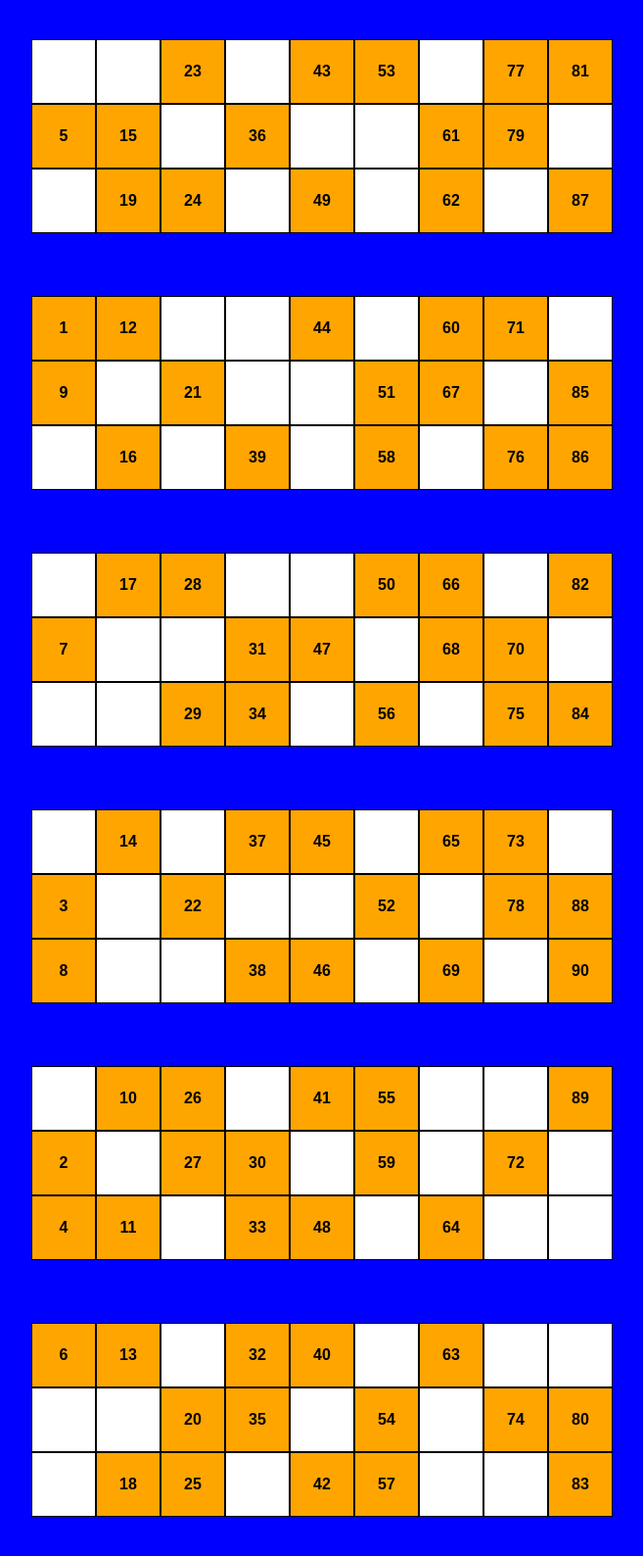
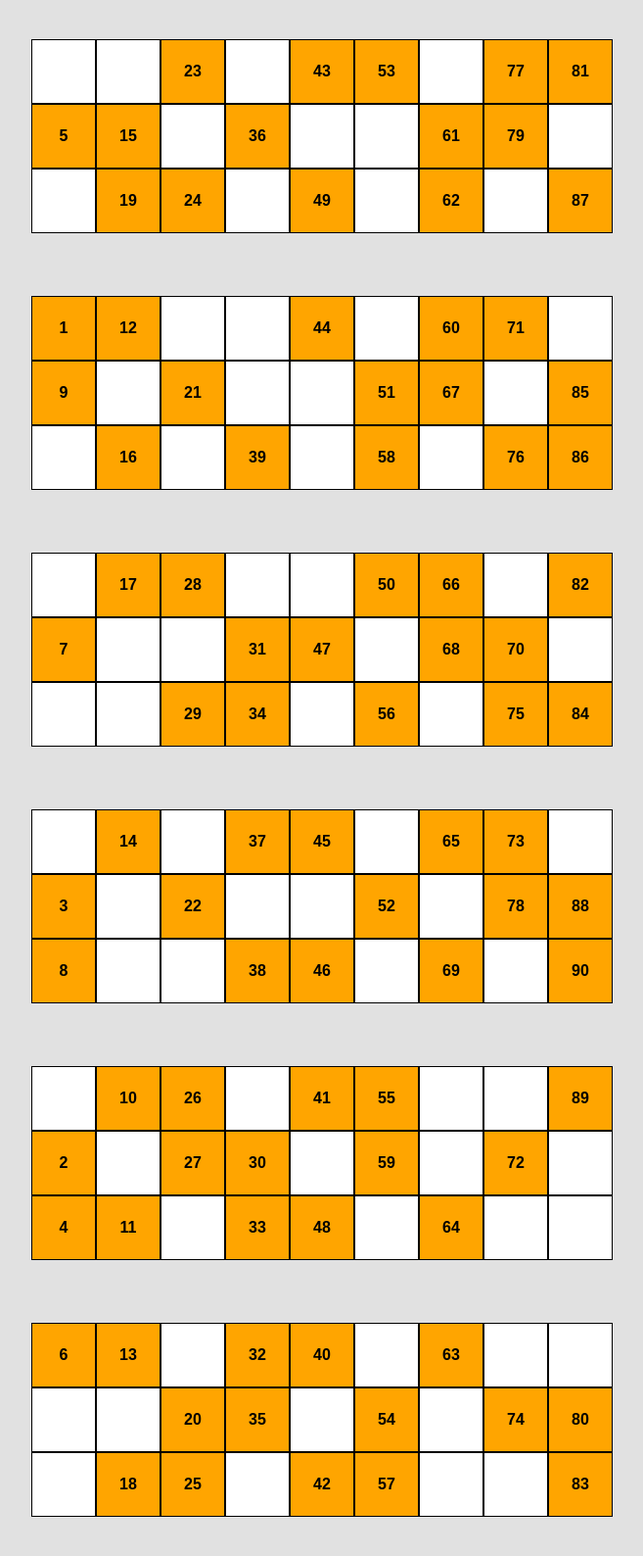
Before and after one commit to Alan2255/bingo, a Flask app: page / in a window 1280 px wide. Shown: the whole page at 98% size, without its empty margins (311-968 px from the left). Run offline with Flask 2, Linux system fonts and the light colour scheme.

```diff
--- a/templates/plantilla.html
+++ b/templates/plantilla.html
@@ -38,7 +38,7 @@
     </head>
 
     <!-- Cuerpo -->
-    <body style="background-color: blue">
+    <body style="background-color: #e1e1e1">
 
         <!-- Talonario -->
         <div>
```
Also changed, not shown: imagenes/ejemplo.png (added), imagenes/talonario.png (renamed from talonario.png).
